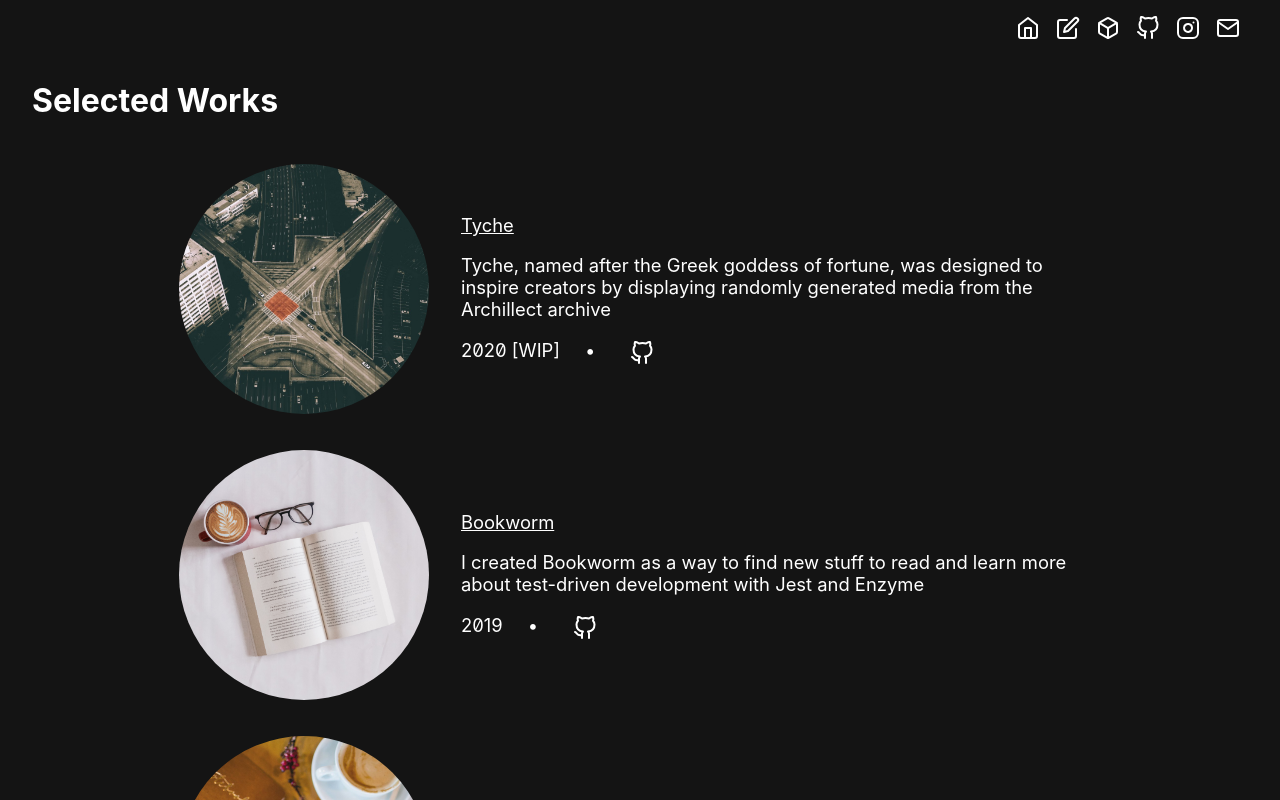
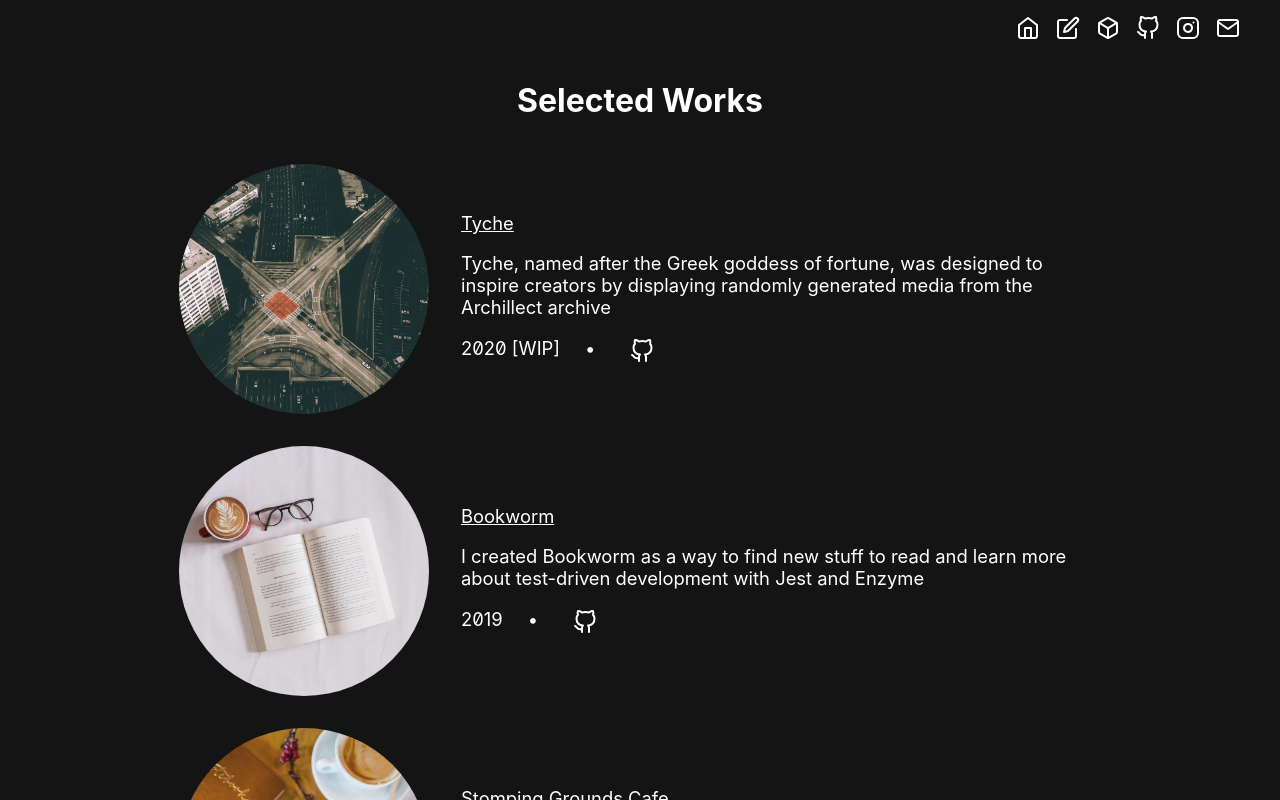
Before and after one commit to darkhist/darkhist.me, a Next.js app: page /projects in a window 1280 px wide. Shown: the top 800 px of the page. Built offline with nearby package versions, Linux system fonts and the light colour scheme; a web font is replaced by a local one.

Commit message:
style: center some stuff

```diff
--- a/components/PostList.js
+++ b/components/PostList.js
@@ -7,7 +7,7 @@ import formatDate from '../util/formatDate';
 
 const PostList = ({ posts }) =>
   posts && (
-    <div>
+    <div className={styles.listContainer}>
       <ul className={styles.list}>
         {posts
           .sort((a, b) => new Date(b.frontmatter.date) - new Date(a.frontmatter.date))
--- a/components/Project.js
+++ b/components/Project.js
@@ -6,7 +6,7 @@ import styles from '../styles/project.module.css';
 
 const Project = ({ title, description, href, ghref, date, src, alt }) => (
   <div className={styles.row}>
-    <div>
+    <div className={styles.imgContainer}>
       <Image src={src} alt={alt} width={250} height={250} className={styles.img} />
     </div>
     <div className={styles.content}>
--- a/styles/blog.module.css
+++ b/styles/blog.module.css
@@ -1,5 +1,6 @@
 .title {
   font-size: 1.5rem;
+  text-align: center;
 }
 
 @media screen and (min-width: 768px) {
--- a/styles/postList.module.css
+++ b/styles/postList.module.css
@@ -2,6 +2,7 @@
   margin: 2.5rem 0;
   padding: 0;
   list-style-type: none;
+  text-align: center;
 }
 
 .list > li {
@@ -10,7 +11,7 @@
 
 @media screen and (min-width: 768px) {
   .list {
-    margin: 2.75rem 0;
+    margin: 3rem 0;
   }
 }
 
--- a/styles/project.module.css
+++ b/styles/project.module.css
@@ -4,12 +4,10 @@
   justify-content: center;
 }
 
-.imgWrapper {
+.imgContainer {
   display: flex;
-  flex-direction: column;
-  height: 225px;
-  width: 225px;
-  margin: 0 auto 1rem auto;
+  flex-direction: row;
+  justify-content: center;
 }
 
 .img {
@@ -54,12 +52,6 @@
     flex-direction: row;
   }
 
-  .imgWrapper {
-    margin: auto 0;
-    height: 250px;
-    width: 250px;
-  }
-
   .content {
     width: 50%;
     font-size: 1.15rem;
--- a/styles/projects.module.css
+++ b/styles/projects.module.css
@@ -1,5 +1,6 @@
 .title {
   font-size: 1.5rem;
+  text-align: center;
 }
 
 @media screen and (min-width: 768px) {
```
